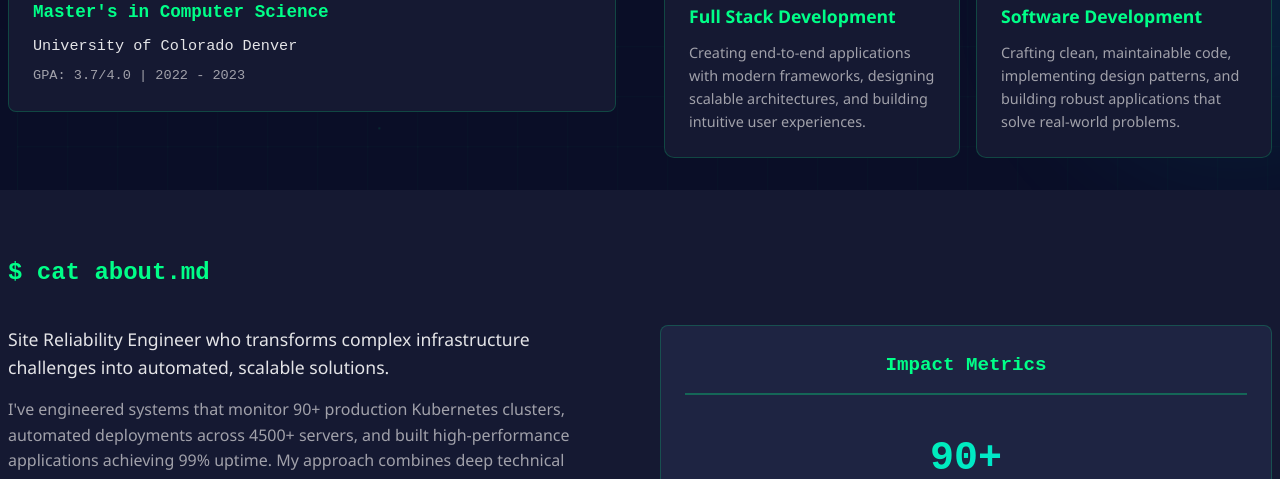
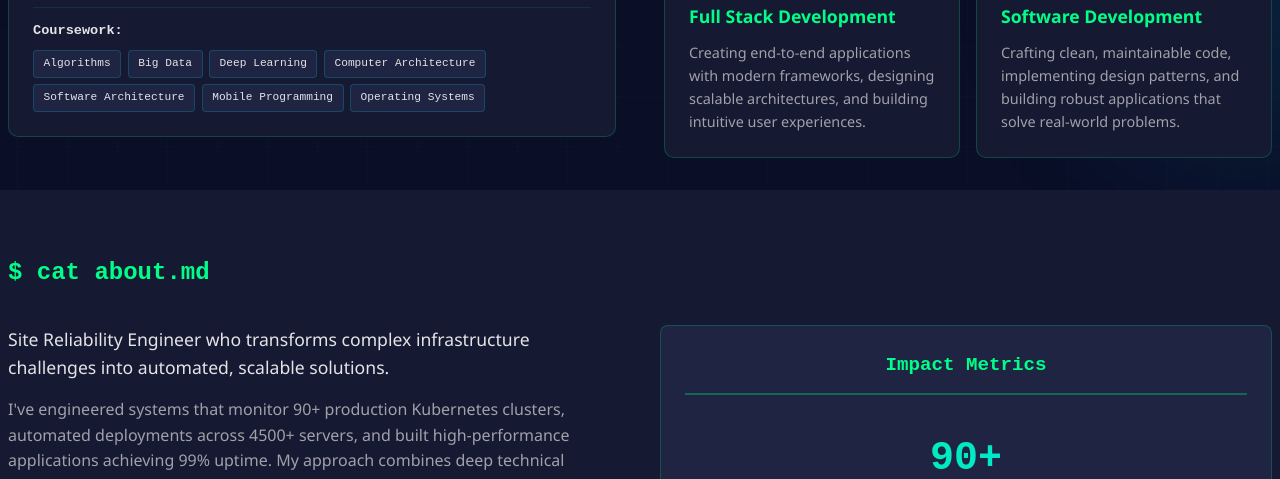
Before and after one commit to aishwaryaananthoj/AishwaryaPortfolio, a plain HTML site: page index.html in a window 1280 px wide. Shown: the part 621-1100 px from the top of the page. Drawn offline with Linux system fonts and the light colour scheme.

Commit message:
edit first page

```diff
--- a/index.html
+++ b/index.html
@@ -115,10 +115,7 @@ pipeline:
                     <span class="prompt">$ cat role.txt</span>
                     <h2 class="typing-text">Site Reliability Engineer II</h2>
                 </div>
-                <div class="typing-container delay-2">
-                    <span class="prompt">$ echo $EXPERTISE</span>
-                    <p class="typing-text">Kubernetes • GoLang • Python • Automation • Observability</p>
-                </div>
+
                 <div class="cta-buttons">
                     <a href="#contact" class="btn btn-primary">Get in Touch</a>
                     <a href="https://www.linkedin.com/in/a1sh/" target="_blank" class="btn btn-secondary">LinkedIn</a>
@@ -134,6 +131,18 @@ pipeline:
                             <p class="info-main">Master's in Computer Science</p>
                             <p class="info-sub">University of Colorado Denver</p>
                             <p class="info-detail">GPA: 3.7/4.0 | 2022 - 2023</p>
+                            <div class="hero-coursework">
+                                <p class="coursework-label">Coursework:</p>
+                                <div class="hero-course-tags">
+                                    <span class="hero-course-tag">Algorithms</span>
+                                    <span class="hero-course-tag">Big Data</span>
+                                    <span class="hero-course-tag">Deep Learning</span>
+                                    <span class="hero-course-tag">Computer Architecture</span>
+                                    <span class="hero-course-tag">Software Architecture</span>
+                                    <span class="hero-course-tag">Mobile Programming</span>
+                                    <span class="hero-course-tag">Operating Systems</span>
+                                </div>
+                            </div>
                         </div>
                     </div>
                 </div>
--- a/styles.css
+++ b/styles.css
@@ -383,12 +383,12 @@ section.revealed {
 
 /* Hero Info Section */
 .hero-info-section {
-    margin-top: 3rem;
+    margin-top: 2rem;
 }
 
 .hero-info-item-single {
     background: var(--bg-secondary);
-    border-radius: 8px;
+    border-radius: 10px;
     padding: 1.5rem;
     border: 1px solid rgba(0, 255, 136, 0.2);
     transition: all 0.3s;
@@ -402,7 +402,7 @@ section.revealed {
 }
 
 .hero-info-header {
-    margin-bottom: 1rem;
+    margin-bottom: 0.8rem;
 }
 
 .hero-info-header .prompt {
@@ -418,18 +418,54 @@ section.revealed {
     color: var(--accent-primary);
     font-size: 1.1rem;
     font-weight: 600;
-    margin-bottom: 0.5rem;
+    margin-bottom: 0.4rem;
 }
 
 .info-sub {
     color: var(--text-primary);
-    font-size: 0.95rem;
-    margin-bottom: 0.4rem;
+    font-size: 0.9rem;
+    margin-bottom: 0.3rem;
 }
 
 .info-detail {
     color: var(--text-secondary);
     font-size: 0.85rem;
+}
+
+.hero-coursework {
+    margin-top: 0.8rem;
+    padding-top: 0.8rem;
+    border-top: 1px solid rgba(0, 255, 136, 0.1);
+}
+
+.coursework-label {
+    color: var(--text-primary);
+    font-size: 0.85rem;
+    margin-bottom: 0.5rem;
+    font-weight: 600;
+}
+
+.hero-course-tags {
+    display: flex;
+    flex-wrap: wrap;
+    gap: 0.4rem;
+}
+
+.hero-course-tag {
+    background: var(--bg-tertiary);
+    color: var(--text-primary);
+    padding: 0.25rem 0.6rem;
+    border-radius: 4px;
+    font-family: 'Courier New', monospace;
+    font-size: 0.7rem;
+    border: 1px solid rgba(0, 212, 255, 0.2);
+    transition: all 0.3s;
+}
+
+.hero-course-tag:hover {
+    border-color: var(--accent-secondary);
+    box-shadow: 0 0 10px rgba(0, 212, 255, 0.2);
+    transform: translateY(-2px);
 }
 
 /* Hero Interests Full Section */
```
